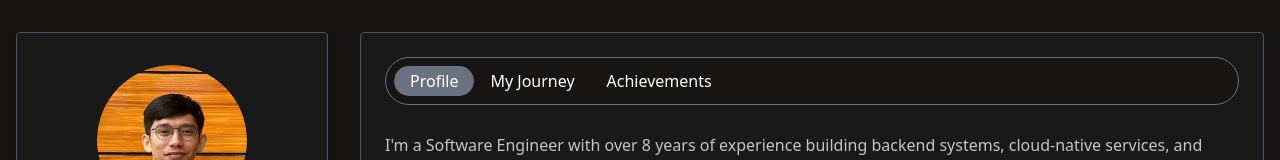
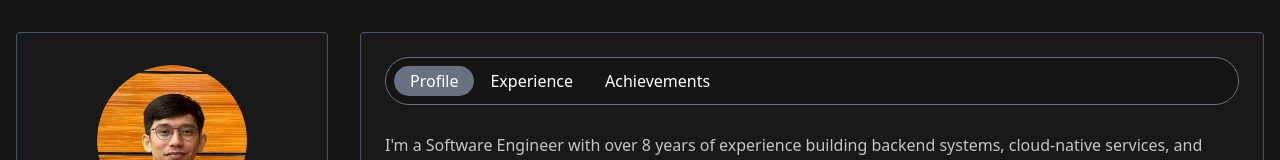
Before and after one commit to rkvlorenzo/rkvl-personal-website, a Next.js app: page / in a window 1280 px wide. Shown: the top 160 px of the page. Built offline with nearby package versions, Linux system fonts and the light colour scheme.

Commit message:
Rename My Journey to Experience

```diff
--- a/src/components/SlidingTabBar.tsx
+++ b/src/components/SlidingTabBar.tsx
@@ -12,7 +12,7 @@ const allTabs = [
     {
         index: 1,
         name: "experience",
-        display: "My Journey",
+        display: "Experience",
     },
     {
         index: 2,
```
